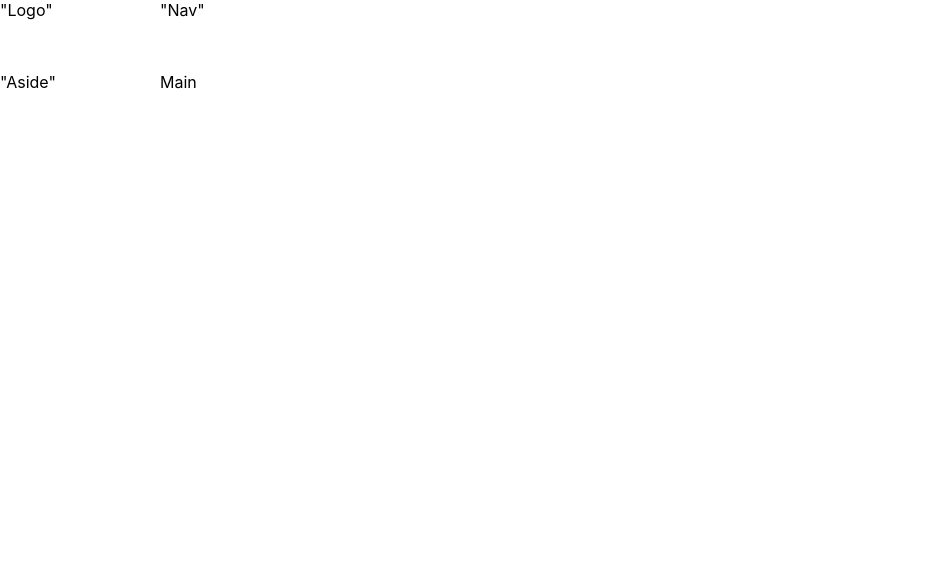
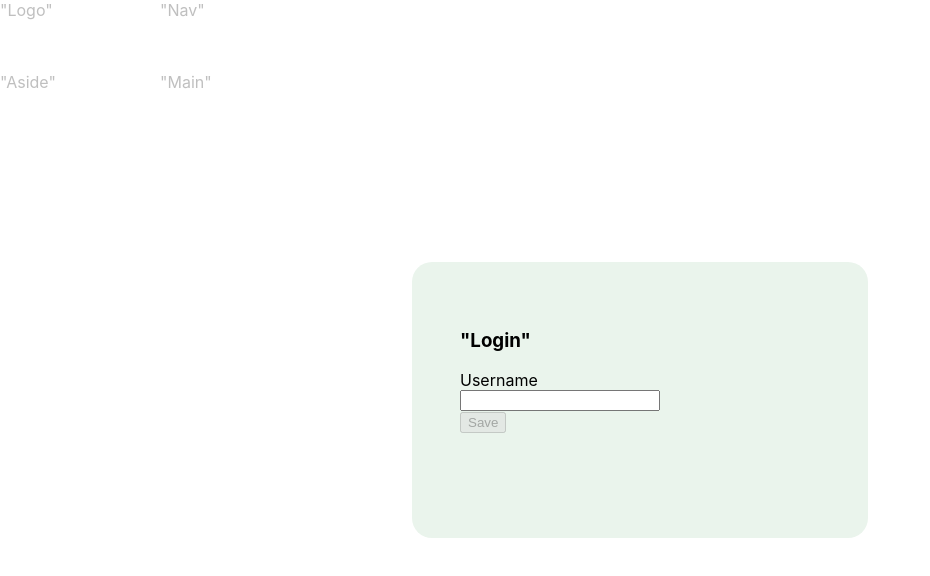
Before and after one commit to ALIEN-TANG/generic-todo-app, a React (Create React App) app: page / in a window 1280 px wide. Shown: the top 576 px of the page, without its empty margins (0-930 px from the left). Built offline with nearby package versions, Linux system fonts and the light colour scheme.

Commit message:
feat: :construction: Add simple "login"; establish basic lib components

```diff
--- a/package.json
+++ b/package.json
@@ -5,11 +5,14 @@
   "dependencies": {
     "@emotion/react": "^11.1.5",
     "@emotion/styled": "^11.3.0",
+    "@react-aria/button": "^3.3.1",
+    "@react-aria/textfield": "^3.2.2",
     "@testing-library/jest-dom": "^5.11.4",
     "@testing-library/react": "^11.1.0",
     "@testing-library/user-event": "^12.1.10",
     "react": "^17.0.2",
     "react-dom": "^17.0.2",
+    "react-modal": "^3.13.1",
     "react-scripts": "4.0.3",
     "web-vitals": "^1.0.1"
   },
--- a/src/App.js
+++ b/src/App.js
@@ -1,9 +1,28 @@
+import React, { useState, useEffect } from "react";
 import Layout from "components/lib/layout";
+import { useLogin } from "context/login-provider";
+import LoginModal from "components/login-modal";
 
 function App() {
+  const { loggedIn, username } = useLogin();
+  const [isModalOpen, setIsModalOpen] = useState();
+
+  useEffect(() => {
+    if (!loggedIn && !username) {
+      setIsModalOpen(true);
+    }
+    if (loggedIn && username) {
+      setIsModalOpen(false);
+    }
+  }, [loggedIn]);
+
+  function closeModal() {
+    return loggedIn ? setIsModalOpen(false) : () => {};
+  }
   return (
     <div className="App">
-      <Layout>Main</Layout>
+      <LoginModal isOpen={isModalOpen} onRequestClose={closeModal} small />
+      <Layout>"Main"</Layout>
     </div>
   );
 }
--- /dev/null
+++ b/src/components/lib/button.js
@@ -0,0 +1,18 @@
+import styled from "@emotion/styled";
+import { useRef } from "react";
+import { useButton } from "@react-aria/button";
+
+function Button(props) {
+  let ref = useRef();
+  let { buttonProps } = useButton(props, ref);
+  let { children } = props;
+
+  return (
+    <Btn {...buttonProps} ref={ref} {...props}>
+      {children}
+    </Btn>
+  );
+}
+
+const Btn = styled.button``;
+export default Button;
--- /dev/null
+++ b/src/components/lib/modal.js
@@ -0,0 +1,23 @@
+import ReactModal from "react-modal";
+import { theme } from "context/theme-provider";
+
+ReactModal.setAppElement("#root");
+ReactModal.defaultStyles.content.background = `${theme.colors.paleGreen}`;
+ReactModal.defaultStyles.content.border = "none";
+ReactModal.defaultStyles.content.borderRadius = `20px`;
+ReactModal.defaultStyles.content.padding = "3rem";
+ReactModal.defaultStyles.content.width = "720px";
+ReactModal.defaultStyles.content.margin = "0 auto";
+
+function Modal({ children, ...props }) {
+  const modalStyle = props.small
+    ? { content: { width: "360px", height: "180px", margin: "auto auto" } }
+    : {};
+  return (
+    <ReactModal {...props} style={modalStyle}>
+      {children}
+    </ReactModal>
+  );
+}
+
+export default Modal;
--- /dev/null
+++ b/src/components/lib/text-input.js
@@ -0,0 +1,27 @@
+import { useRef } from "react";
+import styled from "@emotion/styled";
+import { useTextField } from "@react-aria/textfield";
+
+function TextInput(props) {
+  let { label } = props;
+  let ref = useRef();
+  let { labelProps, inputProps } = useTextField(props, ref);
+
+  return (
+    <Container
+      style={{ display: "flex", flexDirection: "column", ...props.style }}
+    >
+      <Label {...labelProps}>{label}</Label>
+      <Input {...inputProps} ref={ref} />
+    </Container>
+  );
+}
+
+const Container = styled.div`
+  display: flex;
+  flexdirection: column;
+`;
+const Label = styled.label``;
+const Input = styled.input``;
+
+export default TextInput;
--- /dev/null
+++ b/src/components/lib/typography.js
@@ -0,0 +1,3 @@
+import styled from "@emotion/styled";
+
+export const H3 = styled.h3``;
--- /dev/null
+++ b/src/components/login-modal.js
@@ -0,0 +1,46 @@
+import { useState, useEffect } from "react";
+import { useLogin } from "context/login-provider";
+import Modal from "components/lib/modal";
+import { H3 } from "components/lib/typography";
+import TextInput from "components/lib/text-input";
+import Button from "components/lib/button";
+
+function LoginModal(props) {
+  const { setLoggedIn, setUsername } = useLogin();
+  const [nameInput, setNameInput] = useState("");
+  const [buttonDisabled, setButtonDisabled] = useState(false);
+
+  useEffect(() => {
+    if (nameInput) {
+      setButtonDisabled(false);
+    }
+    if (!nameInput) {
+      setButtonDisabled(true);
+    }
+  }, [nameInput]);
+  function handleInputChange(input) {
+    setNameInput(input);
+  }
+  function login(e) {
+    e.preventDefault();
+    setUsername(nameInput);
+    setLoggedIn(true);
+  }
+
+  return (
+    <Modal {...props}>
+      <H3>"Login"</H3>
+      <TextInput
+        label="Username"
+        value={nameInput}
+        onChange={handleInputChange}
+        style={{ width: "200px" }}
+      />
+      <Button onClick={login} disabled={buttonDisabled}>
+        Save
+      </Button>
+    </Modal>
+  );
+}
+
+export default LoginModal;
--- /dev/null
+++ b/src/context/login-provider.js
@@ -0,0 +1,27 @@
+import { useContext, createContext, useState, useEffect } from "react";
+import { useLocalStorage } from "utils/hooks";
+
+const LoginContext = createContext();
+export function useLogin() {
+  return useContext(LoginContext);
+}
+function LoginProvider({ children }) {
+  const [username, setUsername] = useLocalStorage("username", null);
+  const [loggedIn, setLoggedIn] = useState(false);
+
+  useEffect(() => {
+    if (username) {
+      setLoggedIn(true);
+    }
+  }, [username]);
+
+  return (
+    <LoginContext.Provider
+      value={{ loggedIn, username, setLoggedIn, setUsername }}
+    >
+      {children}
+    </LoginContext.Provider>
+  );
+}
+
+export default LoginProvider;
--- /dev/null
+++ b/src/context/theme-provider.js
@@ -0,0 +1,13 @@
+import { ThemeProvider } from "@emotion/react";
+
+export const theme = {
+  colors: {
+    paleGreen: "#EAF4EC",
+  },
+};
+
+function Themer({ children }) {
+  return <ThemeProvider theme={theme}>{children}</ThemeProvider>;
+}
+
+export default Themer;
--- a/src/index.js
+++ b/src/index.js
@@ -1,14 +1,20 @@
-import React from 'react';
-import ReactDOM from 'react-dom';
-import './index.css';
-import App from './App';
-import reportWebVitals from './reportWebVitals';
+import React from "react";
+import ReactDOM from "react-dom";
+import "./index.css";
+import App from "./App";
+import reportWebVitals from "./reportWebVitals";
+import LoginProvider from "context/login-provider";
+import Themer from "context/theme-provider";
 
 ReactDOM.render(
   <React.StrictMode>
-    <App />
+    <LoginProvider>
+      <Themer>
+        <App />
+      </Themer>
+    </LoginProvider>
   </React.StrictMode>,
-  document.getElementById('root')
+  document.getElementById("root")
 );
 
 // If you want to start measuring performance in your app, pass a function
--- /dev/null
+++ b/src/utils/hooks.js
@@ -0,0 +1,35 @@
+import { useState } from "react";
+
+export function useLocalStorage(key, initialValue) {
+  // State to store our value
+  // Pass initial state function to useState so logic is only executed once
+  const [storedValue, setStoredValue] = useState(() => {
+    try {
+      // Get from local storage by key
+      const item = window.localStorage.getItem(key);
+      // Parse stored json or if none return initialValue
+      return item ? JSON.parse(item) : initialValue;
+    } catch (error) {
+      // If error also return initialValue
+      console.log(error);
+      return initialValue;
+    }
+  });
+  // Return a wrapped version of useState's setter function that ...
+  // ... persists the new value to localStorage.
+  const setValue = (value) => {
+    try {
+      // Allow value to be a function so we have same API as useState
+      const valueToStore =
+        value instanceof Function ? value(storedValue) : value;
+      // Save state
+      setStoredValue(valueToStore);
+      // Save to local storage
+      window.localStorage.setItem(key, JSON.stringify(valueToStore));
+    } catch (error) {
+      // A more advanced implementation would handle the error case
+      console.log(error);
+    }
+  };
+  return [storedValue, setValue];
+}
```
Also changed, not shown: 1 other file (tests, documents, lock files or other folders).
